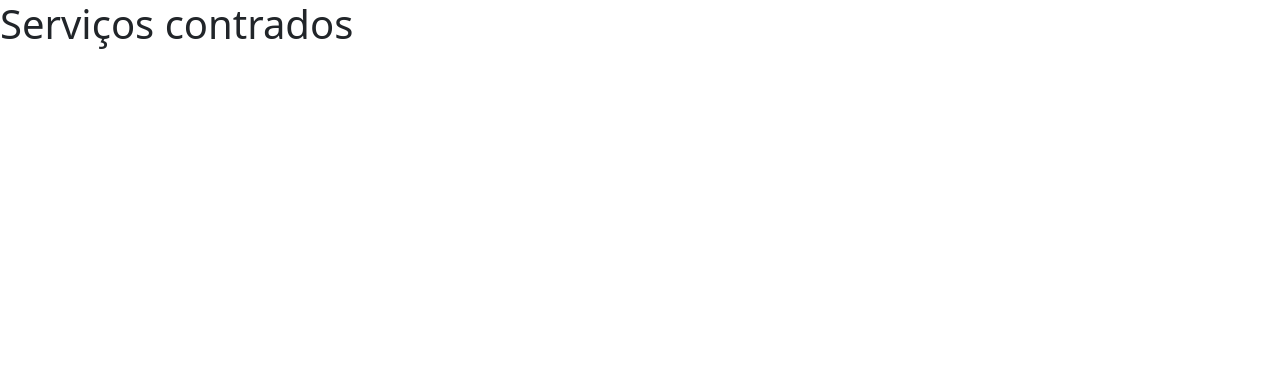
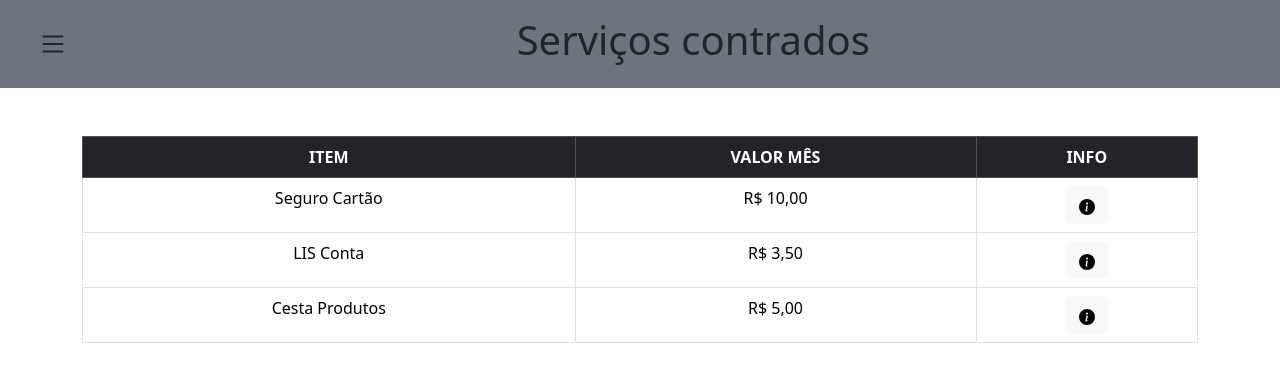
Before and after one commit to Aryneto6/Cap-9---Muito-estilo-sem-sofrimento-e-Rede-Social-dos-Desenvolvedores, a plain HTML site: page index.html in a window 1280 px wide. Drawn offline with Linux system fonts and the light colour scheme.

Commit message:
implementação da tabela

```diff
--- a/index.html
+++ b/index.html
@@ -1,17 +1,77 @@
 <!DOCTYPE html>
 <html lang="pt-BR">
+
 <head>
     <meta charset="UTF-8">
     <meta name="viewport" content="width=device-width, initial-scale=1.0">
     <title>Fintech</title>
     <link rel="stylesheet" href="css/bootstrap.min.css">
 </head>
-<header>
-    <div>
-        <h1>Serviços contrados</h1>
+<header class="bg-secondary">
+    <div class="container-fluid">
+        <div class="row">
+            <button class="col-1 btn btn-sm">
+                <svg xmlns="http://www.w3.org/2000/svg" width="30" height="30" fill="currentColor" class="bi bi-list" viewBox="0 0 16 16">
+                    <path fill-rule="evenodd" d="M2.5 12a.5.5 0 0 1 .5-.5h10a.5.5 0 0 1 0 1H3a.5.5 0 0 1-.5-.5m0-4a.5.5 0 0 1 .5-.5h10a.5.5 0 0 1 0 1H3a.5.5 0 0 1-.5-.5m0-4a.5.5 0 0 1 .5-.5h10a.5.5 0 0 1 0 1H3a.5.5 0 0 1-.5-.5"/>
+                  </svg>
+            </button>
+            <div class="col-11">
+                <h1 class="text-center p-3">Serviços contrados</h1>
+            </div>
+        </div>
     </div>
+
 </header>
+
 <body>
+    <div class="container my-5">
+        <table class="table table-bordered table-hover text-center">
+            <thead class="table-dark">
+                <tr>
+                    <th>ITEM</th>
+                    <th>VALOR MÊS</th>
+                    <th>INFO</th>
+                </tr>
+            </thead>
+            <tbody>
+                <tr>
+                    <td>Seguro Cartão</td>
+                    <td>R$ 10,00</td>
+                    <td>
+                        <button type="button" class="btn btn-light">
+                            <svg xmlns="http://www.w3.org/2000/svg" width="16" height="16" fill="currentColor" class="bi bi-info-circle-fill" viewBox="0 0 16 16">
+                                <path d="M8 16A8 8 0 1 0 8 0a8 8 0 0 0 0 16m.93-9.412-1 4.705c-.07.34.029.533.304.533.194 0 .487-.07.686-.246l-.088.416c-.287.346-.92.598-1.465.598-.703 0-1.002-.422-.808-1.319l.738-3.468c.064-.293.006-.399-.287-.47l-.451-.081.082-.381 2.29-.287zM8 5.5a1 1 0 1 1 0-2 1 1 0 0 1 0 2"/>
+                            </svg>
+                        </button>
+                    </td>
+                </tr>
+                <tr>
+                    <td>LIS Conta</td>
+                    <td>R$ 3,50</td>
+                    <td>
+                        <button type="button" class="btn btn-light">
+                            <svg xmlns="http://www.w3.org/2000/svg" width="16" height="16" fill="currentColor" class="bi bi-info-circle-fill" viewBox="0 0 16 16">
+                                <path d="M8 16A8 8 0 1 0 8 0a8 8 0 0 0 0 16m.93-9.412-1 4.705c-.07.34.029.533.304.533.194 0 .487-.07.686-.246l-.088.416c-.287.346-.92.598-1.465.598-.703 0-1.002-.422-.808-1.319l.738-3.468c.064-.293.006-.399-.287-.47l-.451-.081.082-.381 2.29-.287zM8 5.5a1 1 0 1 1 0-2 1 1 0 0 1 0 2"/>
+                            </svg>
+                        </button>
+                    </td>
+                </tr>
+                <tr>
+                    <td>Cesta Produtos</td>
+                    <td>R$ 5,00</td>
+                    <td>
+                        <button type="button" class="btn btn-light">
+                            <svg xmlns="http://www.w3.org/2000/svg" width="16" height="16" fill="currentColor" class="bi bi-info-circle-fill" viewBox="0 0 16 16">
+                                <path d="M8 16A8 8 0 1 0 8 0a8 8 0 0 0 0 16m.93-9.412-1 4.705c-.07.34.029.533.304.533.194 0 .487-.07.686-.246l-.088.416c-.287.346-.92.598-1.465.598-.703 0-1.002-.422-.808-1.319l.738-3.468c.064-.293.006-.399-.287-.47l-.451-.081.082-.381 2.29-.287zM8 5.5a1 1 0 1 1 0-2 1 1 0 0 1 0 2"/>
+                            </svg>
+                        </button>
+                    </td>
+                </tr>
+            </tbody>
+        </table>
+
+    </div>
 
 </body>
+
 </html>
```
